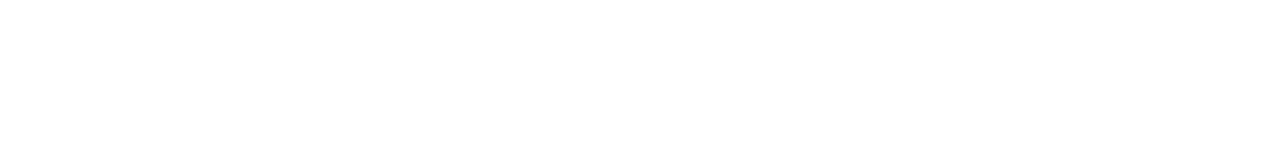
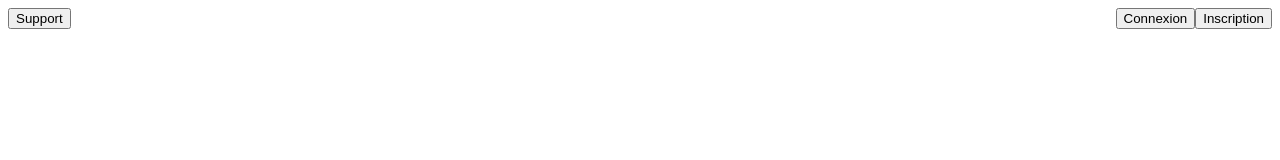
Before and after one commit to luxferre-code/SAE1.05, a plain HTML site: page index.html in a window 1280 px wide. Drawn offline with Linux system fonts and the light colour scheme.

Commit message:
update index

```diff
--- a/css/index.css
+++ b/css/index.css
@@ -0,0 +1,25 @@
+header {
+    display: grid;
+    grid-template-columns: repeat(10, 1fr);
+}
+
+.support {
+    grid-column-start: 0;
+    grid-column-end: 1;
+    grid-row-start: 0;
+    grid-row-end: 1;
+}
+
+.support:hover, .connect:hover, .register:hover {
+    color: blue;
+}
+
+.connect {
+    grid-column-start: 13;
+    grid-column-end: 14;
+}
+
+.register {
+    grid-column-start: 14;
+    grid-column-end: 15;
+}
--- a/index.html
+++ b/index.html
@@ -1,13 +1,28 @@
 <!DOCTYPE html>
-<html lang="en">
+<html lang="fr">
 <head>
     <meta charset="UTF-8">
     <meta http-equiv="X-UA-Compatible" content="IE=edge">
     <meta name="viewport" content="width=device-width, initial-scale=1.0">
+    <link rel="stylesheet" href="./css/index.css">
     <title>Ankama : Covoiturage</title>
     <link rel="stylesheet" href="./css/index.css">
 </head>
 <body>
 
+    <header>
+        <button class="connect">Connexion</button>
+        <button class="register">Inscription</button>
+        <button class="support">Support</button>
+    </header>
+
+    <main>
+
+    </main>
+
+    <footer>
+
+    </footer>
+
 </body>
 </html>
```
